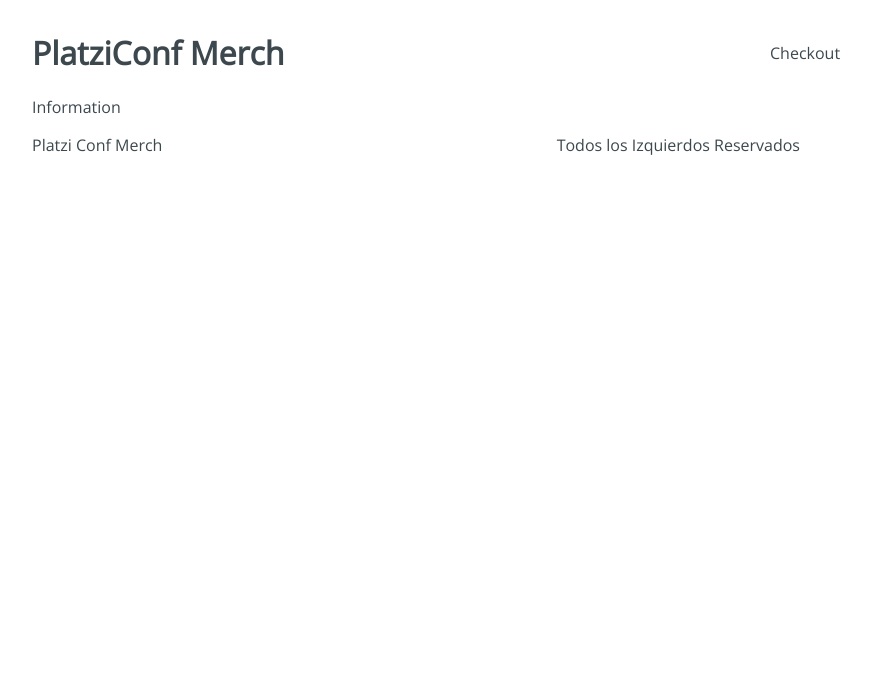
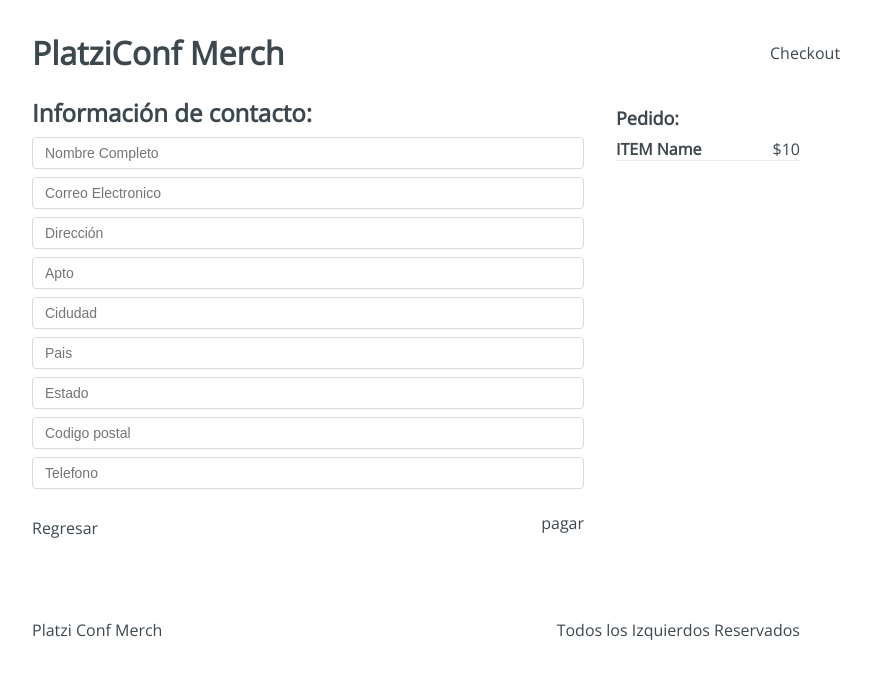
Before and after one commit to Googluu/platzi-conf-merch-googluu, a React app: page /checkout/information in a window 1280 px wide. Shown: the top 678 px of the page, without its empty margins (224-1095 px from the left). Built offline with nearby package versions, Linux system fonts and the light colour scheme.

Commit message:
Information-Styles add ⚖

```diff
--- a/src/containers/Information.jsx
+++ b/src/containers/Information.jsx
@@ -1,8 +1,45 @@
 import React from 'react';
+import '../styles/components/Information.css';
 
 const Information = () => {
     return (
-    <div>Information</div>
+    <div className="Information">
+        <div className="Information-content">
+            <div className="Information-head">
+                <h2>Información de contacto:</h2>
+            </div>
+            <div className="Information-form">
+                <form action="">
+                    <input type="text" placeholder="Nombre Completo" name="name" />
+                    <input type="text" placeholder="Correo Electronico" name="email" />
+                    <input type="text" placeholder="Dirección" name="address" />
+                    <input type="text" placeholder="Apto" name="apto" />
+                    <input type="text" placeholder="Cidudad" name="city" />
+                    <input type="text" placeholder="Pais" name="Country" />
+                    <input type="text" placeholder="Estado" name="state" />
+                    <input type="text" placeholder="Codigo postal" name="cp" />
+                    <input type="text" placeholder="Telefono" name="phone" />
+                </form>
+            </div>
+            <div className="Information-buttons">
+                <div className="Information-back">
+                    Regresar
+                </div>
+                <div className="Information-next">
+                    pagar
+                </div>
+            </div>
+        </div>
+        <div className="Information-sidebar">
+            <h3>Pedido:</h3>
+            <div className="Information-item">
+                <div className="Information-element">
+                <h4>ITEM Name</h4>
+                <span>$10</span>
+                </div>
+            </div>
+        </div>
+    </div>
     );
 }
 
```
